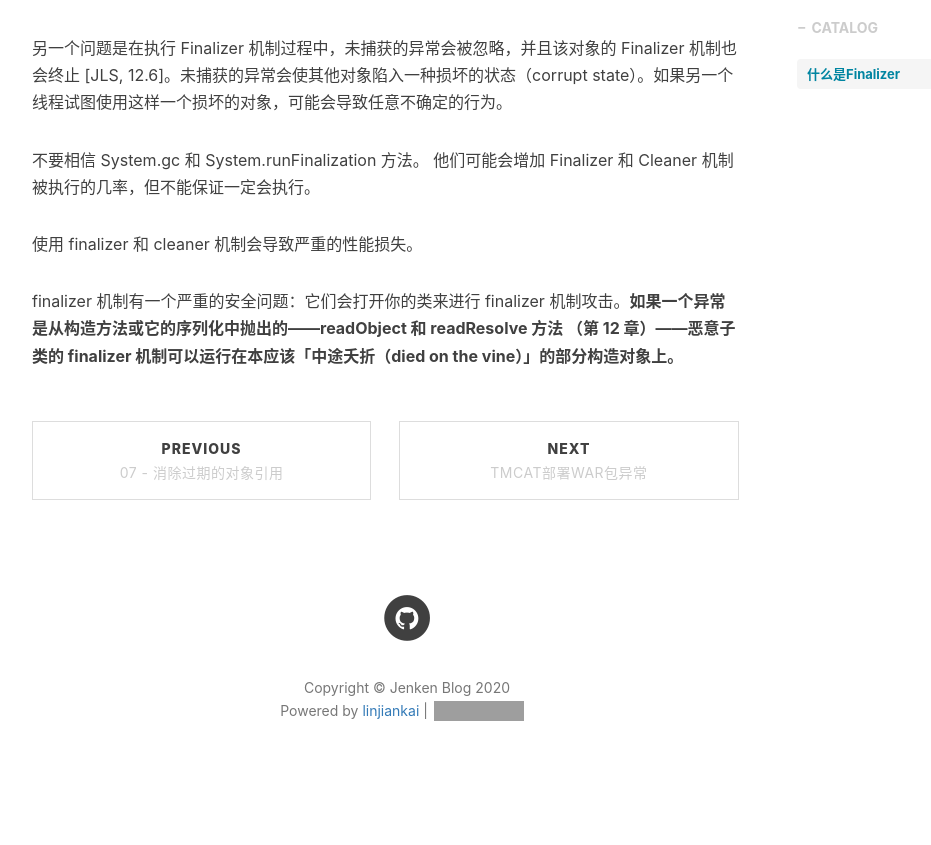
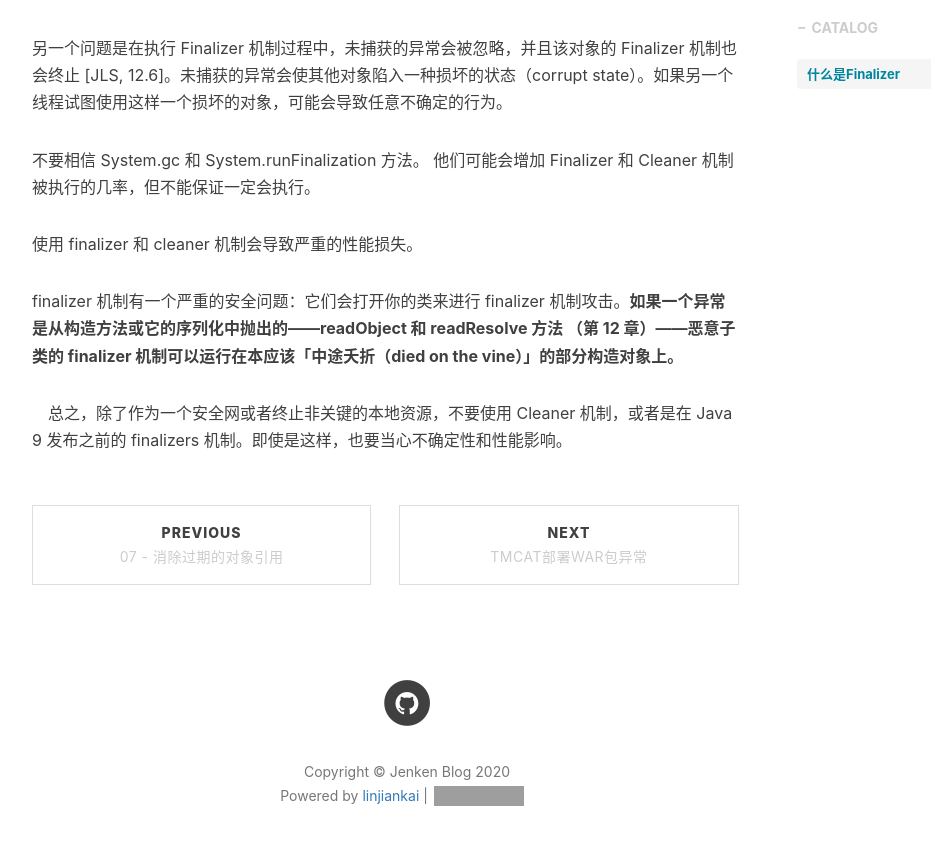
Before and after one commit to JKjenken/JKjenken.github.io.old, a Jekyll site: the page built from _posts/2020-03-20-effective-java-008.markdown, in a window 1280 px wide and 900 px high, scrolled down 1130 px. Shown: the top 845 px of the window, without its empty margins (233-1164 px from the left). Built offline with Jekyll 4.4.1, drawn with Linux system fonts in a browser that asks for light colours; nearby versions of some CDN libraries; comment, search, counter and statistics services are not loaded; before the commit the page ends 1945 px from its top, so only the background shows below that; grey boxes are pictures that could not be loaded.

Commit message:
修改博文

```diff
--- a/_posts/2020-03-20-effective-java-008.markdown
+++ b/_posts/2020-03-20-effective-java-008.markdown
@@ -27,3 +27,5 @@ Finalizer 机制的一个缺点是不能保证他们能够及时执行，在一
 使用 finalizer 和 cleaner 机制会导致严重的性能损失。
 
 finalizer 机制有一个严重的安全问题：它们会打开你的类来进行 finalizer 机制攻击。**如果一个异常是从构造方法或它的序列化中抛出的——readObject 和 readResolve 方法 （第 12 章）——恶意子类的 finalizer 机制可以运行在本应该「中途夭折（died on the vine）」的部分构造对象上。**
+
+　总之，除了作为一个安全网或者终止非关键的本地资源，不要使用 Cleaner 机制，或者是在 Java 9 发布之前的 finalizers 机制。即使是这样，也要当心不确定性和性能影响。
```
